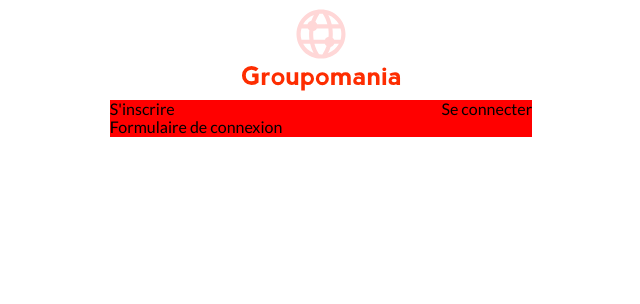
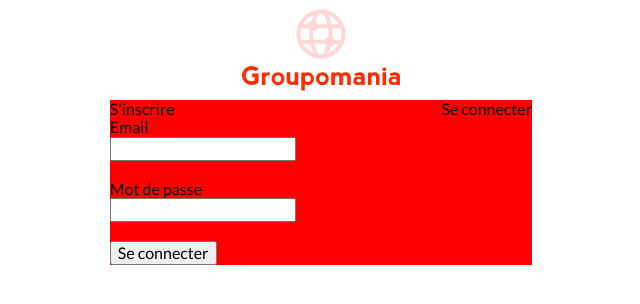
Before and after one commit to Hugo-LML/P7_OpenClassrooms, a React (Create React App) app in the folder frontend/: page /profil in a window 1280 px wide. Both pictures are taken after a click on the item "Se connecter". Shown: the top 304 px of the page, without its empty margins (319-959 px from the left). Built offline with nearby package versions, Linux system fonts and the light colour scheme.

Commit message:
Transition commit

```diff
--- a/frontend/package.json
+++ b/frontend/package.json
@@ -6,6 +6,8 @@
     "@testing-library/jest-dom": "^5.16.4",
     "@testing-library/react": "^13.0.1",
     "@testing-library/user-event": "^13.5.0",
+    "axios": "^0.26.1",
+    "dotenv": "^16.0.0",
     "react": "^18.0.0",
     "react-dom": "^18.0.0",
     "react-router-dom": "^6.3.0",
--- a/frontend/src/components/Log/Log.js
+++ b/frontend/src/components/Log/Log.js
@@ -2,9 +2,9 @@
 import SignInForm from './SignInForm';
 import SignUpForm from './SignUpForm';
 
-const Log = () => {
-    const [signUpModal, setSignUpModal] = useState(true);
-    const [signInModal, setSignInModal] = useState(false);
+const Log = (props) => {
+    const [signUpModal, setSignUpModal] = useState(props.signUp);
+    const [signInModal, setSignInModal] = useState(props.signIn);
 
     const handleModals = (e) => {
         if (e.target.id === "register") {
--- a/frontend/src/components/Log/SignInForm.js
+++ b/frontend/src/components/Log/SignInForm.js
@@ -1,10 +1,49 @@
-import React from 'react';
+import React, { useState } from 'react';
+import axios from 'axios';
 
 const SignInForm = () => {
+    const [email, setEmail] = useState('');
+    const [password, setPassword] = useState('');
+
+    const handleLogin = (e) => {
+        e.preventDefault();
+        const emailError = document.querySelector('.email.error');
+        const passwordError = document.querySelector('.password.error');
+        axios.post(`${process.env.REACT_APP_API_URL}api/auth/login`, {
+            email, //Shorthand for email: email
+            password //Shorthand for password: password
+        })
+        .then((res) => {
+            if (res.data.errors) {
+                emailError.innerHTML = res.data.errors.email;
+                passwordError.innerHTML = res.data.errors.password;
+            }
+            else {
+                window.location = '/';
+            }
+        })
+        .catch((err) => {
+            emailError.innerHTML = err.response.data.error;
+            passwordError.innerHTML = err.response.data.error;
+            console.log(err.response);
+            console.log(err);
+        });
+    };
+
     return (
-        <div>
-            Formulaire de connexion
-        </div>
+        <form action="" onSubmit={handleLogin} id="sign-in-form">
+            <label htmlFor="email">Email</label>
+            <br />
+            <input type="text" name="email" id="email" onChange={(e) => setEmail(e.target.value)} value={email} />
+            <div className="email error"></div>
+            <br />
+            <label htmlFor="password">Mot de passe</label>
+            <br />
+            <input type="password" name="password" id="password" onChange={(e) => setPassword(e.target.value)} value={password} />
+            <div className="password error"></div>
+            <br />
+            <input type="submit" value="Se connecter" />
+        </form>
     );
 };
 
--- a/frontend/src/pages/Profil.js
+++ b/frontend/src/pages/Profil.js
@@ -4,7 +4,7 @@
 const Profil = () => {
     return (
         <div>
-            <Log />
+            <Log signIn={false} signUp={true} />
         </div>
     );
 };
```
Also changed, not shown: 2 other files (tests, documents, lock files or other folders).
